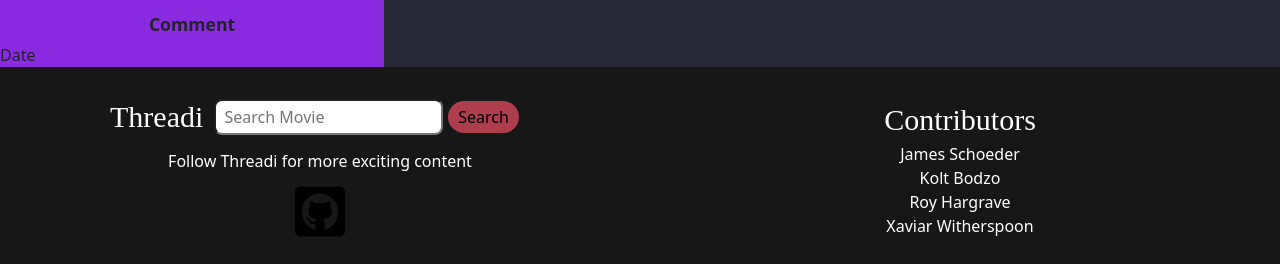
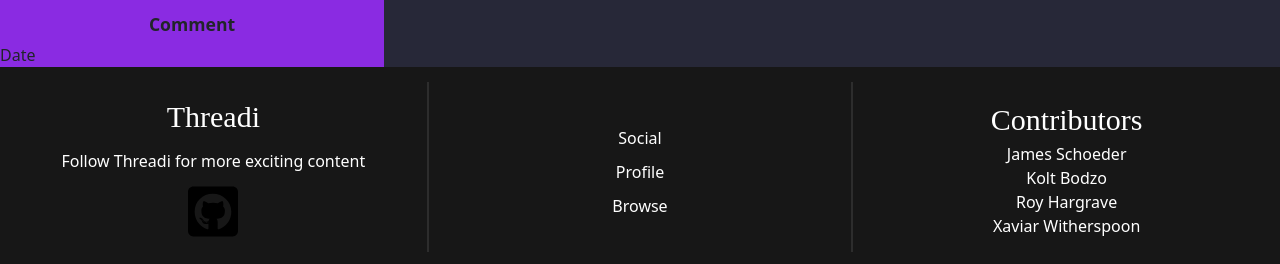
Before and after one commit to Jamesgit22/Threadi, a React (Create React App) app in the folder client/: page /profile in a window 1280 px wide. Shown: the part 547-811 px from the top of the page. Built offline with nearby package versions, Linux system fonts and the light colour scheme; a web font is replaced by a local one.

Commit message:
more footer

```diff
--- a/client/src/components/footer/Footer.css
+++ b/client/src/components/footer/Footer.css
@@ -1,6 +1,6 @@
 .footerContainer {
   display: grid;
-  grid-template-columns: repeat(2, 1fr);
+  grid-template-columns: repeat(3, 1fr);
   background-color: rgb(23, 23, 23);
   height:200px;
 }
@@ -12,6 +12,18 @@
   justify-content: center;
   align-items: center;
 }
+
+.secondFooter {
+    color: white;
+    display: flex;
+    flex-direction: column;
+    justify-content: center;
+    align-items: center;
+    border-right: 2px solid rgb(45, 45, 45);
+    border-left: 2px solid rgb(45, 45, 45);
+    margin-top: 15px;
+    margin-bottom: 15px;
+  }
 
 .footerTitle {
     font-size: 30px;
--- a/client/src/components/footer/Footer.jsx
+++ b/client/src/components/footer/Footer.jsx
@@ -10,10 +10,14 @@ function Footer() {
       <div className="firstFooter">
         <div className="firstSubFooter">
             <div className="footerTitle">Threadi</div>
-            <Search />
         </div>
         <div className="footerSubTitle">Follow Threadi for more exciting content</div>
         <img className="githubLogo" src="/images/square-github.svg" alt="" />
+      </div>
+      <div className="secondFooter">
+        <div className="footerSubTitle">Social</div>
+        <div className="footerSubTitle">Profile</div>
+        <div className="footerSubTitle">Browse</div>
       </div>
       <div className="firstFooter">
         <div className="firstSubFooter">
```
